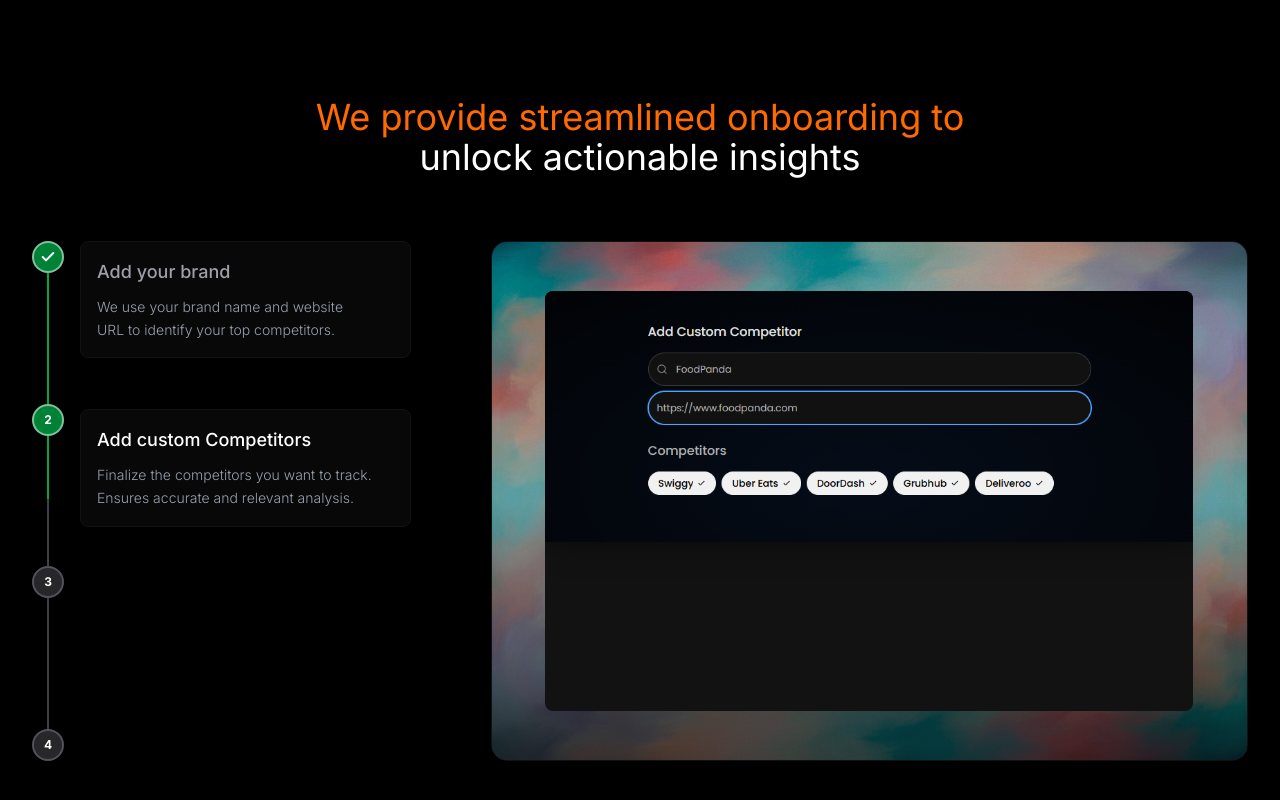
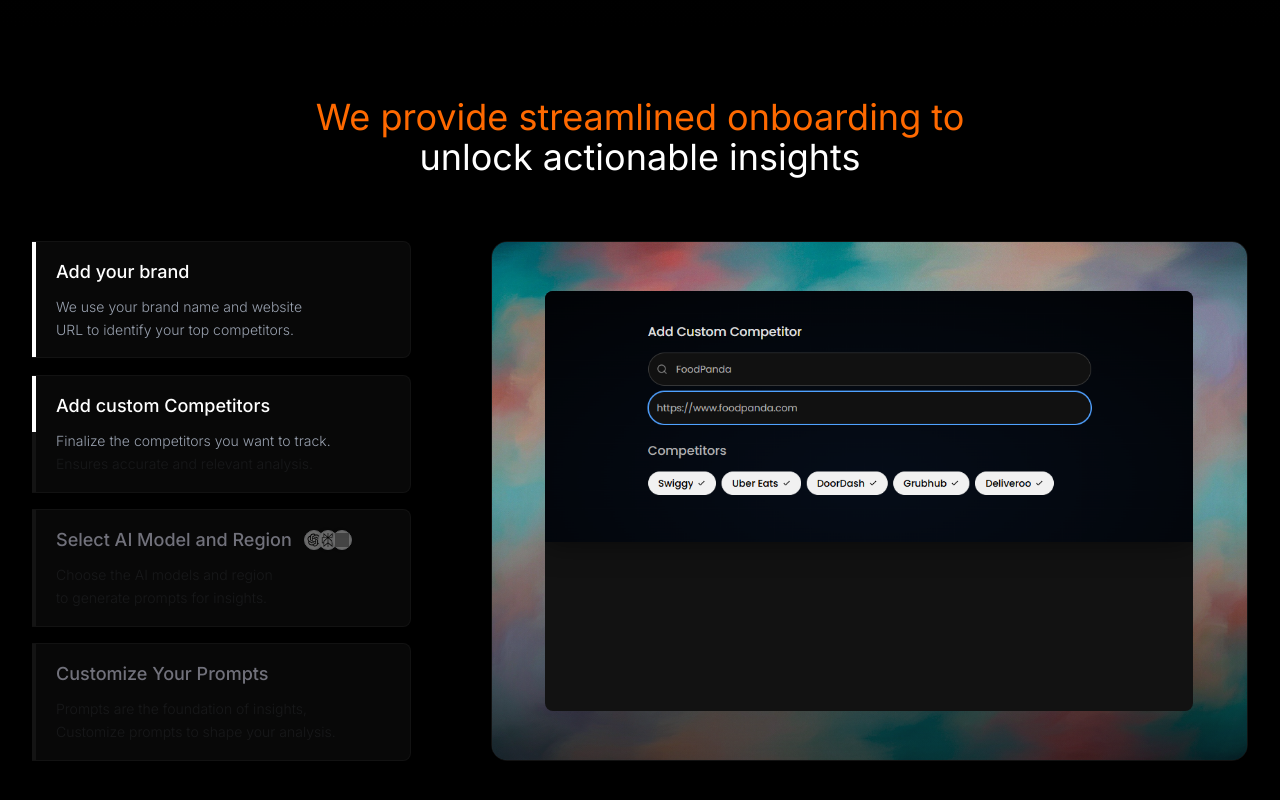
Before and after one commit to geoalt43/geoalt-website, a Next.js app: page / in a window 1280 px wide. Shown: the part 2445-3245 px from the top of the page. Built offline with nearby package versions, Linux system fonts and the light colour scheme; no server answers; grey boxes are pictures that could not be loaded.

Commit message:
progress bar updates

```diff
--- a/src/components/homepage/feature-tabs-section.tsx
+++ b/src/components/homepage/feature-tabs-section.tsx
@@ -5,7 +5,6 @@
 import { motion, AnimatePresence, useScroll, useMotionValueEvent } from 'framer-motion'
 import { useTheme } from 'next-themes'
 import { headingVariants } from '@/lib/animations/variants'
-import { Check } from 'lucide-react'
 
 // Constants
 const TABS = [
@@ -48,39 +47,6 @@
     headingDark: 'text-white/80',
   }
 ]
-
-// Step Circle Component - no shaking animation, always white text
-function StepCircle({
-  stepNumber,
-  isCompleted,
-  isActive,
-  isLightTheme
-}: {
-  stepNumber: number
-  isCompleted: boolean
-  isActive: boolean
-  isLightTheme: boolean
-}) {
-  return (
-    <div
-      className={`relative w-8 h-8 rounded-full flex items-center justify-center border-2 transition-all duration-500 z-10 ${
-        isCompleted || isActive
-          ? 'bg-green-700 border-white/50'
-          : isLightTheme
-            ? 'bg-gray-100 border-gray-300'
-            : 'bg-zinc-800 border-zinc-600'
-      }`}
-    >
-      {isCompleted ? (
-        <Check className="w-4 h-4 text-white" strokeWidth={3} />
-      ) : (
-        <span className="text-xs font-bold text-white">
-          {stepNumber}
-        </span>
-      )}
-    </div>
-  )
-}
 
 export function FeatureTabsSection() {
   const [activeTab, setActiveTab] = useState(0)
@@ -166,60 +132,41 @@
           </motion.div>
 
           <div className="flex flex-col lg:flex-row gap-6 lg:gap-12 xl:gap-20 items-stretch h-auto lg:h-[520px]">
-            {/* LEFT SIDE: Progress Timeline + Tabs */}
-            <div className="w-full lg:w-1/3 flex gap-4">
-              {/* Progress Timeline - matches painting height */}
-              <div className="hidden lg:flex flex-col items-center h-[520px]">
-                {TABS.map((_, index) => (
-                  <div key={index} className={`flex flex-col items-center ${index < TABS.length - 1 ? 'flex-1' : ''}`}>
-                    {/* Circle */}
-                    <StepCircle
-                      stepNumber={index + 1}
-                      isCompleted={completedSteps.includes(index)}
-                      isActive={activeTab === index}
-                      isLightTheme={isLightTheme}
-                    />
-                    {/* Line Segment (not after last circle) - uses flex-1 to fill space */}
-                    {index < TABS.length - 1 && (
-                      <div className="flex-1 w-0.5 relative">
-                        <div className={`absolute inset-0 ${isLightTheme ? 'bg-gray-200' : 'bg-zinc-700'}`} />
-                        <div
-                          className="absolute top-0 left-0 w-full bg-green-600 origin-top transition-all duration-150"
-                          style={{
-                            height: `${Math.min(100, Math.max(0, segmentProgresses[index] * 100))}%`
-                          }}
-                        />
-                      </div>
-                    )}
-                  </div>
-                ))}
-              </div>
-
-              {/* Tabs Container - Cards appear one by one, no clicking allowed */}
-              <div className="flex-1 flex flex-col justify-between h-[520px]">
+            {/* LEFT SIDE: Tabs with Progress Border */}
+            <div className="w-full lg:w-1/3 flex flex-col justify-between h-auto lg:h-[520px]">
                 {TABS.map((tab, index) => {
-                  const isVisible = visibleCards.includes(index)
                   const isActive = activeTab === index
-                  const isExpanded = index <= activeTab // Visited/Active cards remain open
+                  const isExpanded = index <= activeTab // Visited/Active cards are "Expanded" with full style
+                  const isCompleted = completedSteps.includes(index)
+                  const progress = segmentProgresses[index]
 
                   return (
                     <div
                       key={tab.id}
-                      className={`relative text-left p-5 sm:p-4 rounded-lg transition-all duration-500 border border-[var(--color-card-border)] ${
-                        isLightTheme ? 'bg-[var(--color-card-bg)]' : 'bg-[var(--color-ref-043)]'
-                      } ${
-                        isVisible ? 'opacity-100 translate-y-0' : 'opacity-0 translate-y-4 pointer-events-none'
-                      }`}
+                      className={`relative text-left p-5 sm:p-4 rounded-r-lg rounded-l-none transition-all duration-500 border-y border-r border-l-0 ${
+                        isLightTheme
+                          ? 'bg-[var(--color-card-bg)] border-[var(--color-card-border)]'
+                          : 'bg-[var(--color-ref-043)] border-[var(--color-card-border)]'
+                      } overflow-hidden`}
                     >
-                      <span className="relative z-10 flex flex-col gap-1">
-                        <h3 className={`text-base sm:text-lg font-medium transition-colors duration-200 flex items-center gap-2 ${
-                          isActive
+                      {/* Left Progress Border - Fills based on scroll */}
+                      <div className={`absolute left-0 top-0 bottom-0 w-1 z-10 ${isLightTheme ? 'bg-gray-200' : 'bg-white/5'}`} /> {/* Track */}
+                      <div
+                        className="absolute left-0 top-0 w-1 bg-white z-20 transition-all duration-100 ease-linear origin-top"
+                        style={{ height: `${Math.min(100, Math.max(0, progress * 100))}%` }}
+                      />
+
+                      <span className="relative z-10 flex flex-col gap-1 pl-2"> {/* Added padding-left to offset visually from border */}
+                        <h3 className={`text-base sm:text-lg font-medium transition-colors duration-500 flex items-center gap-2 ${
+                          isCompleted || (isActive && progress > 0.05) // Heading becomes active early in the segment
                             ? isLightTheme ? 'text-black' : 'text-white'
-                            : isLightTheme ? 'text-gray-500' : 'text-zinc-400'
+                            : isLightTheme ? 'text-gray-500' : 'text-zinc-500' // Muted initially
                         }`}>
                           {tab.title}
                           {tab.id === 'model-region' && (
-                            <div className="flex items-center -space-x-1.5 ml-1">
+                            <div className={`flex items-center -space-x-1.5 ml-1 transition-opacity duration-500 ${
+                              isCompleted || (isActive && progress > 0.05) ? 'opacity-100' : 'opacity-40'
+                            }`}>
                               <div className="w-5 h-5 rounded-full bg-white flex items-center justify-center border border-gray-200 relative z-10 shrink-0">
                                 <Image
                                   src='/ai-icons/openai-light.svg'
@@ -255,21 +202,33 @@
                         </h3>
 
                         <div
-                          className={`overflow-hidden transition-all duration-300 ${
-                            isExpanded ? 'max-h-20 opacity-100 mt-1.5' : 'max-h-0 opacity-0 mt-0'
-                          }`}
+                          className="overflow-hidden transition-all duration-500 ease-in-out max-h-24 mt-1.5"
                         >
-                          <p className={`text-sm leading-relaxed font-light whitespace-pre-line ${
-                            isLightTheme ? 'text-gray-600' : 'text-gray-400'
-                          }`}>
-                            {tab.description}
-                          </p>
+                          {/* Split description by newline to animate lines separately */}
+                          {tab.description.split('\n').map((line, i) => {
+                             // Line 1 (index 0) aligns with mid-progress (~0.4)
+                             // Line 2 (index 1) aligns with end-progress (~0.8)
+                             const threshold = i === 0 ? 0.35 : 0.75
+                             const isLineVisible = isCompleted || (isActive && progress > threshold)
+
+                             return (
+                               <p
+                                key={i}
+                                className={`text-sm leading-relaxed font-light transition-opacity duration-500 ${
+                                  isLightTheme ? 'text-gray-600' : 'text-gray-400'
+                                } ${
+                                  isLineVisible ? 'opacity-100' : 'opacity-10'
+                                }`}
+                               >
+                                 {line}
+                               </p>
+                             )
+                          })}
                         </div>
                       </span>
                     </div>
                   )
                 })}
-              </div>
             </div>
 
             {/* RIGHT SIDE: Dynamic Display */}
--- a/src/components/homepage/geo-report-section.tsx
+++ b/src/components/homepage/geo-report-section.tsx
@@ -37,7 +37,7 @@
             variants={headerVariants}
             className={`text-lg sm:text-2xl md:text-3xl lg:text-4xl font-light sm:font-normal md:font-normal mb-2 sm:mb-6 md:mb-6 px-2 sm:px-0 md:px-0 ${isLightTheme ? 'text-[var(--color-ref-001)]' : 'text-text-heading'}`}
           >
-            We Believe in <span className="text-green-600">Proof</span>, <br /> <span className="inline-block">Backed by Data</span>
+            We Believe in <span className="">Proof</span>, <br /> <span className="inline-block">Backed by Data</span>
           </motion.h2>
         </motion.div>
 
```
